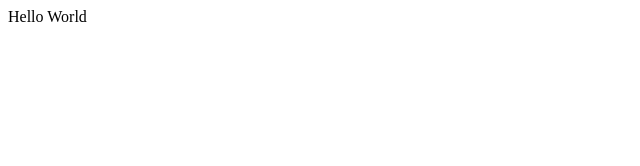
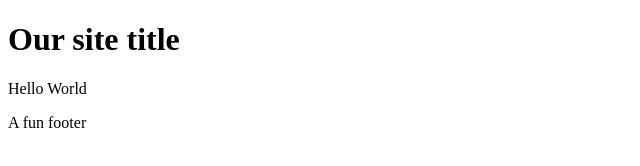
Before and after one commit to laurieontech/egghead-blog, a Gatsby site: page / in a window 1280 px wide. Shown: the whole page, without its empty margins (0-640 px from the left). Built offline with nearby package versions, Linux system fonts and the light colour scheme; Gatsby itself is replaced by a stand-in of ours.

Commit message:
Add layout component

```diff
--- /dev/null
+++ b/src/components/layout.js
@@ -0,0 +1,11 @@
+import React from "react"
+
+const Layout = ({children}) => (
+    <div>
+        <header><h1>Our site title</h1></header>
+        <main>{children}</main>
+        <footer><p>A fun footer</p></footer>
+    </div>
+)
+
+export default Layout
--- a/src/pages/index.js
+++ b/src/pages/index.js
@@ -1,5 +1,10 @@
 import React from "react"
+import Layout from "../components/layout"
 
-export default function HomePage() {
-    return <div> Hello World </div>
-}
+const HomePage = () => (
+    <Layout>
+        <div> Hello World </div>
+    </Layout>
+)
+
+export default HomePage
```
